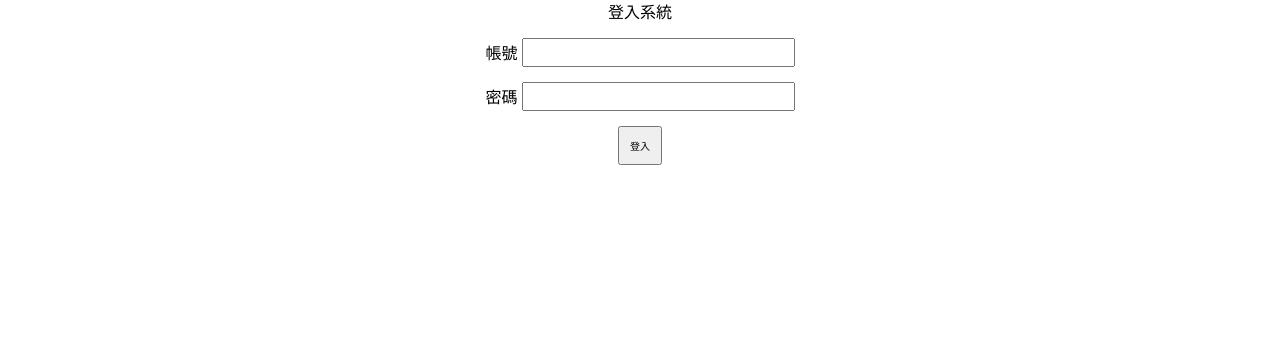
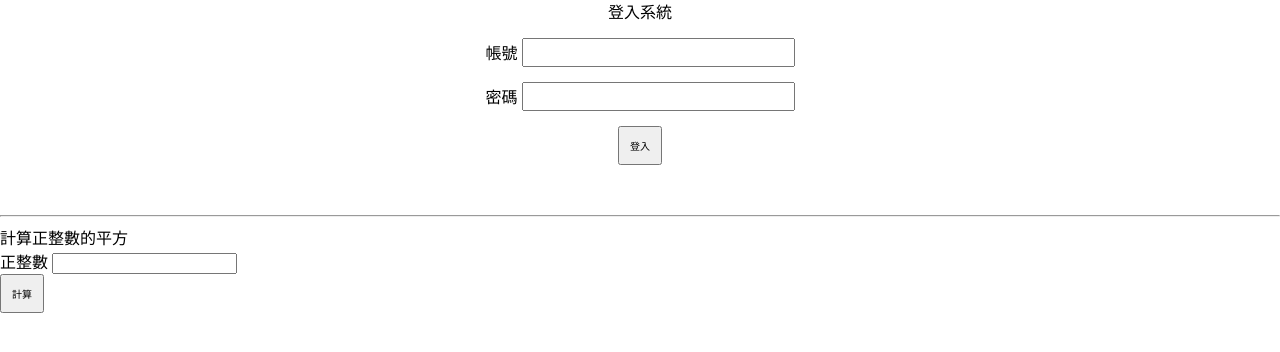
Before and after one commit to ReineChiu/novice, a Flask app: page / in a window 1280 px wide. Shown: the part 131-483 px from the top of the page. Run offline with Flask 2, Linux system fonts and the light colour scheme.

Commit message:
change url_for

```diff
--- a/week-4/templates/error.html
+++ b/week-4/templates/error.html
@@ -4,7 +4,7 @@
     <meta name="viewport" content="width=device-width, initial-scale=1.0">
     <meta charset="utf-8"/>
     <title>Assignment - Week 4 失敗頁面</title>
-    <link rel="stylesheet" type="text/css" href="static/error.css">
+    <link rel="stylesheet" type="text/css" href="{{url_for('static',filename='error.css')}}">
 </head>
 <body>
     <div class="head">失敗頁面</div>
--- a/week-4/templates/index.html
+++ b/week-4/templates/index.html
@@ -4,7 +4,7 @@
     <meta name="viewport" content="width=device-width, initial-scale=1.0">
     <meta charset="utf-8"/>
     <title>Assignment - Week 4</title>
-    <link rel="stylesheet" type="text/css" href="static/index.css">
+    <link rel="stylesheet" type="text/css" href="{{url_for('static',filename='index.css')}}">
 </head>
 <body>
     <div class="head">歡迎光臨，請輸入帳號密碼</div>
@@ -16,5 +16,11 @@
             <div class="button"><button class="btn">登入</button></div>
         </div>
     </form>
+    <hr/>
+    <form action="/account">
+        <div class="square">計算正整數的平方</div>
+        <div class="integer">正整數 <input class="int" type="text" name="num"/></div>
+        <div class="squarebutton"><button class="btn">計算</button></div>
+    </form>
 </body>
 </html>
--- a/week-4/templates/member.html
+++ b/week-4/templates/member.html
@@ -4,7 +4,7 @@
     <meta name="viewport" content="width=device-width, initial-scale=1.0">
     <meta charset="utf-8"/>
     <title>Assignment - Week 4 會員頁面</title>
-    <link rel="stylesheet" type="text/css" href="static/member.css">
+    <link rel="stylesheet" type="text/css" href="{{url_for('static',filename='member.css')}}">
 </head>
 <body>
     <div class="head">歡迎光臨，請裡是會員頁面</div>
```
